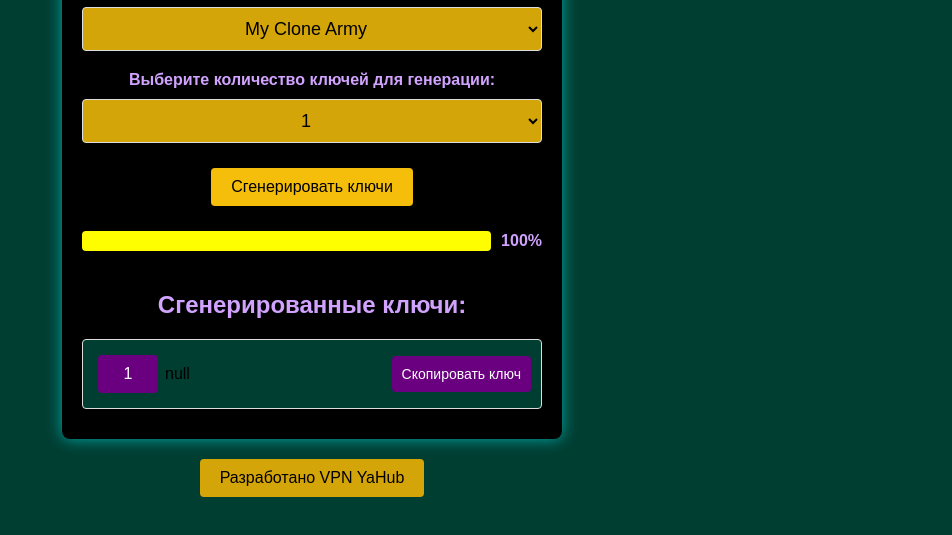
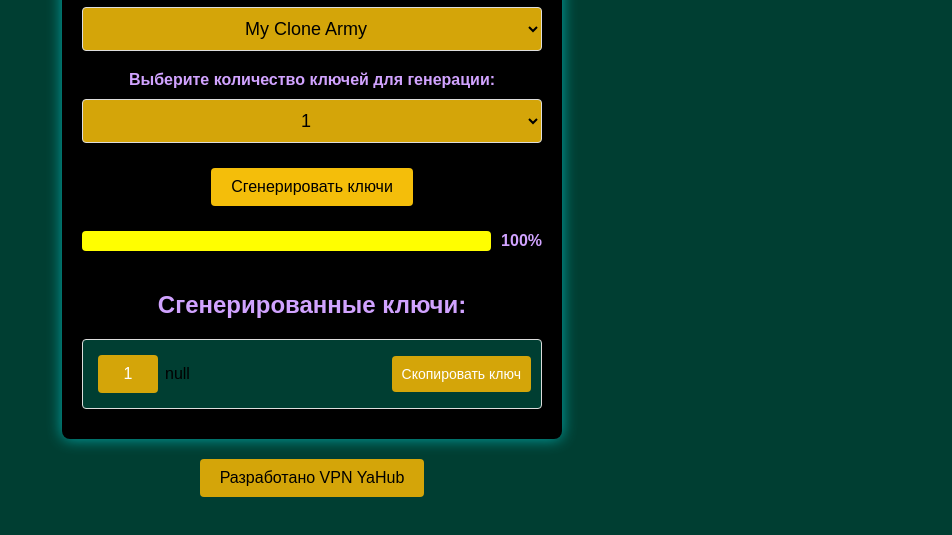
Before and after one commit to Bionik9013/hamster, a plain HTML site: page index.html in a window 1280 px wide. Both pictures are taken after a click on the button "Сгенерировать ключи". Shown: the part 227-762 px from the top of the page, without its empty margins (328-1280 px from the left). Drawn offline with Linux system fonts and the light colour scheme; no server answers.

Commit message:
Update styles.css

```diff
--- a/styles.css
+++ b/styles.css
@@ -156,7 +156,7 @@ select option {
     text-align: center;
     width: 40px;
     padding: 10px 10px;
-    background-color: #6a0080;
+    background-color: #D4A509;
     color: white;
     border: none;
     border-radius: 4px;
@@ -167,7 +167,7 @@ select option {
 
 .key-item button {
     margin-left: 10px;
-    background-color: #6a0080;
+    background-color: #D4A509;
     border: none;
     padding: 10px 10px;
     border-radius: 4px;
@@ -193,7 +193,7 @@ select option {
 
 .footer-button {
     margin-top: 20px;
-    background-color: #d4a509;
+    background-color: #D4A509;
     color: #000000;
     border: none;
     border-radius: 4px;
```
